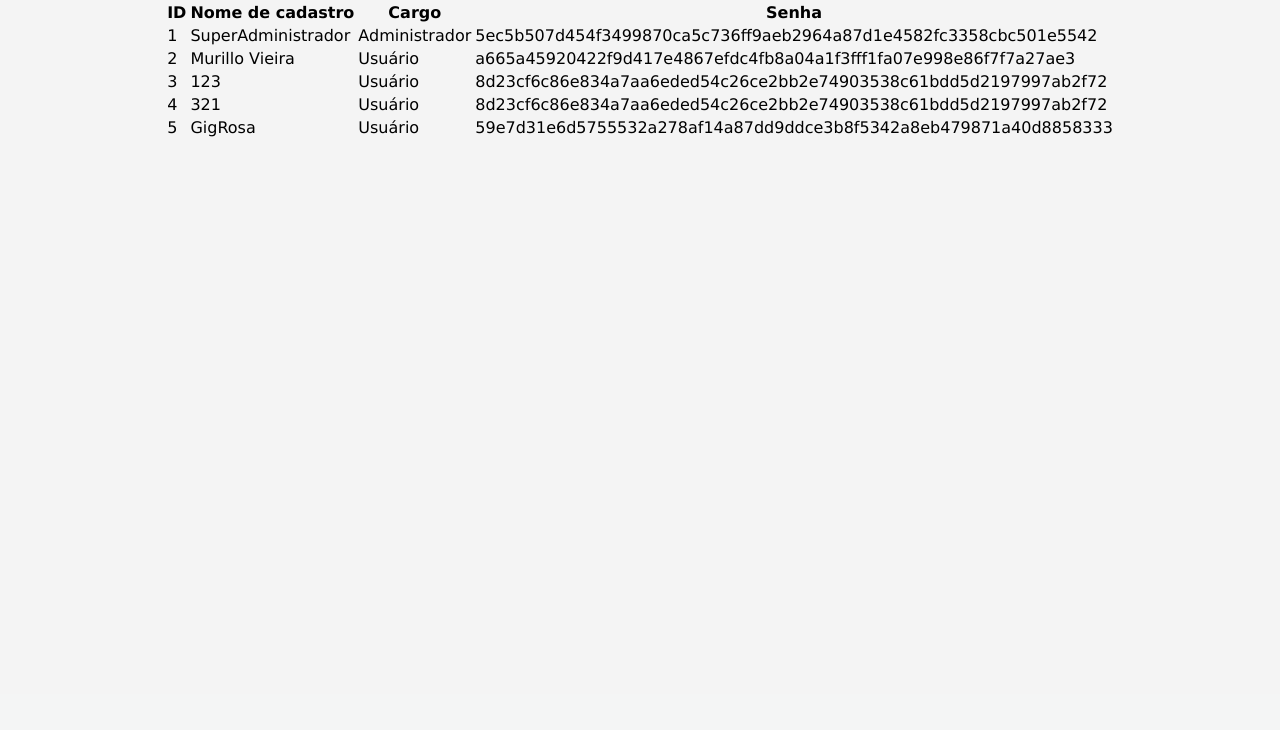
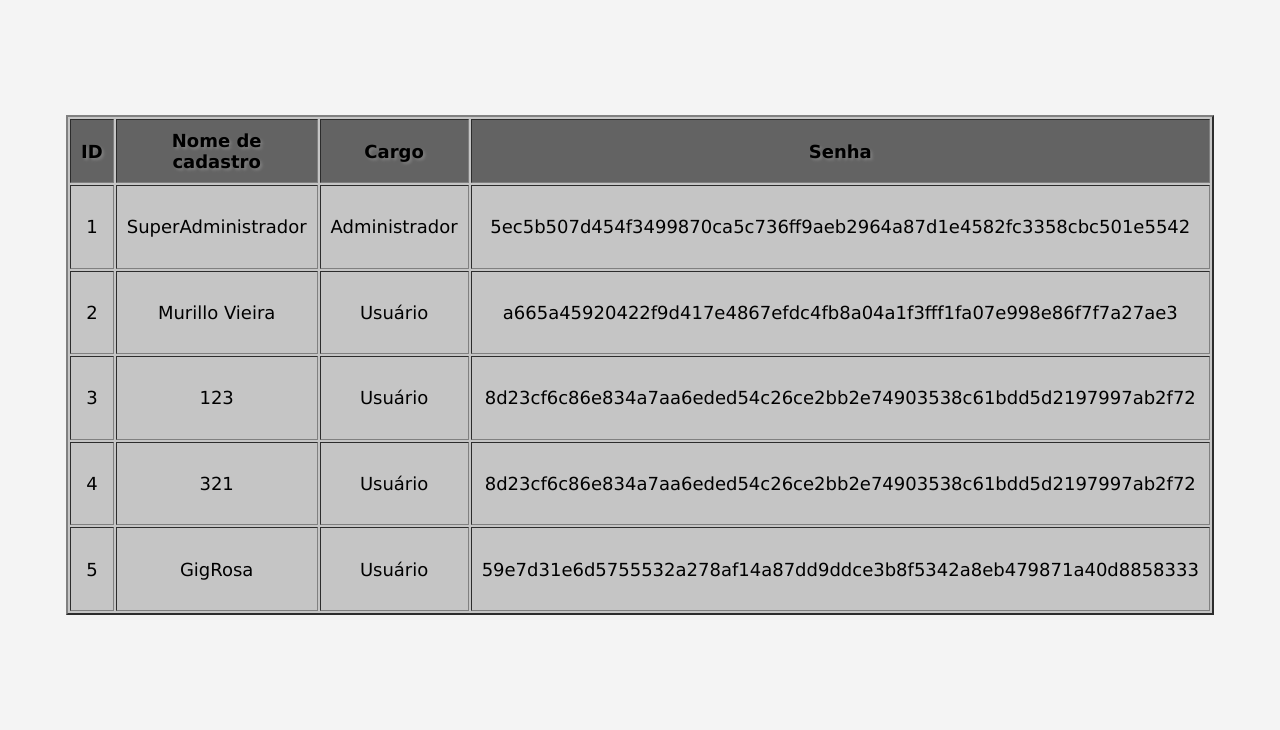
Before and after one commit to eovieira/IFSP-ARQ_-_Social_Network, a Flask app: page /usuarios in a window 1280 px wide. Shown: the part 106-836 px from the top of the page. Before the commit the page ends 243 px from the top, so only its background shows below. Run offline with Flask 3, Linux system fonts and the light colour scheme.

Commit message:
personalizei a tabela de usuários

```diff
--- a/socialnetwork/static/style.css
+++ b/socialnetwork/static/style.css
@@ -455,6 +455,43 @@ form input[type="submit"]:hover {
     }
 }
 
+.tabela {
+    display: flex;
+    justify-content: center;
+    align-items: center;
+    width: 100%;
+    min-height: calc(100vh - 70px);
+    padding: 20px;
+    box-sizing: border-box;
+}
+
+table {
+    background-color: rgb(197, 197, 197);
+    margin-bottom: 135px;
+    font-size: 18px;
+    width: 100%;
+    height: 500px;
+    margin: 5%;
+}
+
+thead {
+    background-color: rgb(99, 99, 99);
+}
+
+thead tr {
+    text-shadow: 2px 2px 3px grey;
+}
+
+table tbody tr:hover {
+    background-color: rgb(106, 255, 106);
+}
+
+td,
+th {
+    text-align: center;
+    padding: 10px;
+}
+
 .icon {
     width: 60px;
     height: 60px;
--- a/socialnetwork/templates/utils/users.html
+++ b/socialnetwork/templates/utils/users.html
@@ -1,15 +1,18 @@
 <!DOCTYPE html>
 <html lang="pt-br">
+
 <head>
     <meta charset="UTF-8">
     <meta name="viewport" content="width=device-width, initial-scale=1.0">
     <link rel="stylesheet" href="../static/style.css">
     <title>Painel de Administrador</title>
 </head>
+
 <body>
     <header class="admin_panel">
         <div class='container'>
-            <img src="https://upload.wikimedia.org/wikipedia/commons/7/78/Instituto_Federal_de_S%C3%A3o_Paulo_-_Marca_Vertical_2015.svg" class='logo-img'>
+            <img src="https://upload.wikimedia.org/wikipedia/commons/7/78/Instituto_Federal_de_S%C3%A3o_Paulo_-_Marca_Vertical_2015.svg"
+                class='logo-img'>
             <p class='center-title'>Menu de Usuários</p>
             <nav>
                 <ul class='menu'>
@@ -28,14 +31,14 @@
     <nav class="admin_nav">
         <div>
             <ul class="options">
-                    <li><a href="{{ url_for('admin_panel') }}">Painel de Administrador</a></li>
-                    <li><a href="">Denúncias</a></li>
-                    <li><a href="">Perfil</a></li><!--Padrão para todos os usuários-->
+                <li class="links"><a href="{{ url_for('admin_panel') }}">Painel de Administrador</a></li>
+                <li class="links"><a href="">Denúncias</a></li>
+                <li class="links"><a href="">Perfil</a></li><!--Padrão para todos os usuários-->
             </ul>
         </div>
     </nav>
     <div class="tabela">
-            <table>
+        <table border="2px">
             <thead>
                 <tr>
                     <th>ID</th>
@@ -57,4 +60,5 @@
         </table>
     </div>
 </body>
+
 </html>
```
Lines whose indentation alone changed are shown as unchanged.
